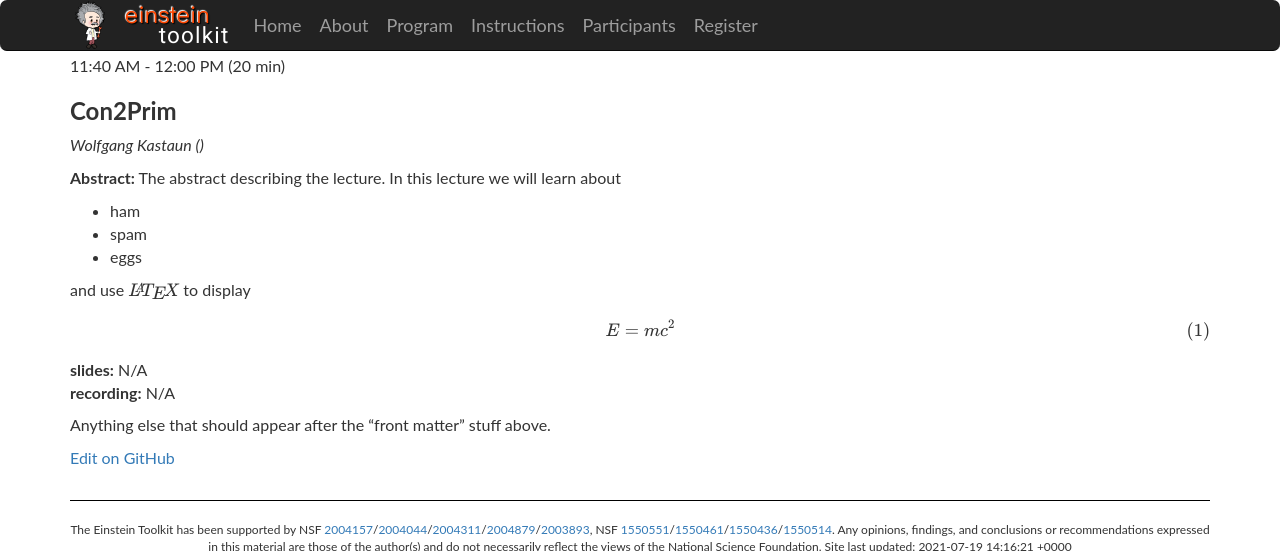
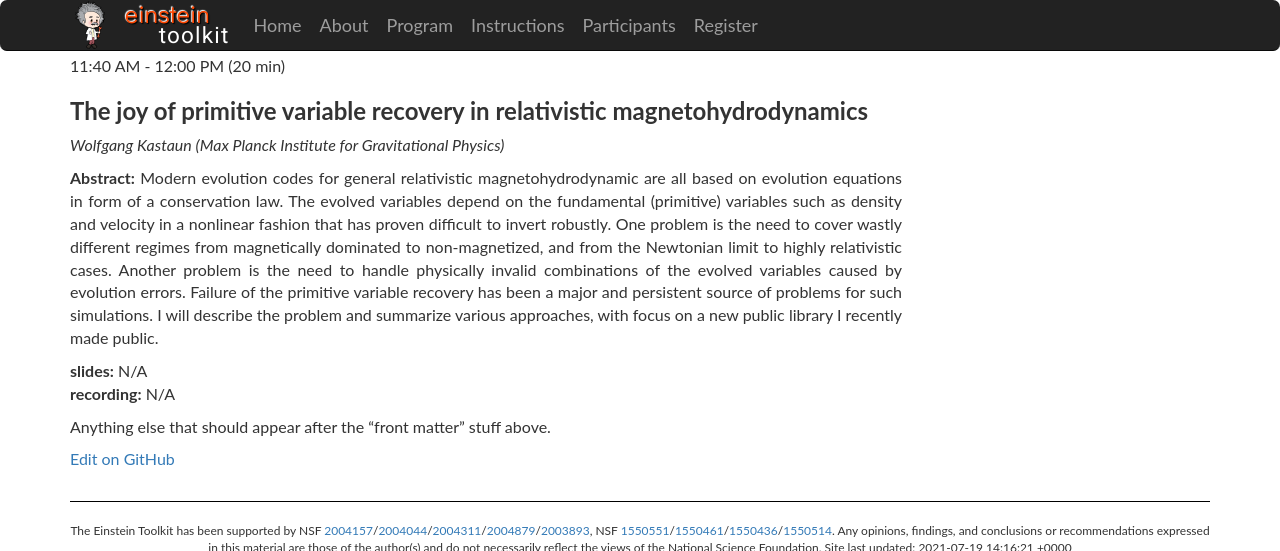
Before and after one commit to EinsteinToolkit/et2021uiuc, a Jekyll site: the page built from _lectures/11-WolfgangKastaun/index.md, in a window 1280 px wide, cut to the strip 0-551 px from the top of the page. Built offline with Jekyll 4.4.1, drawn with Linux system fonts in a browser that asks for light colours; formulas are drawn with MathJax 3.

Commit message:
Update index.md

```diff
--- a/_lectures/11-WolfgangKastaun/index.md
+++ b/_lectures/11-WolfgangKastaun/index.md
@@ -1,9 +1,9 @@
 ---
 layout: default
 usemathjax: true
-title: "Con2Prim"
+title: "The joy of primitive variable recovery in relativistic magnetohydrodynamics"
 author: Wolfgang Kastaun
-institution:
+institution: Max Planck Institute for Gravitational Physics
 # updload your slides as slides.pdf
 # upload your recorded talk as recording.mp4
 # all other files in this directory will show up as "additional files"
@@ -13,19 +13,14 @@ institution:
 {% include base.html %}
 
 {%-capture abstract-%}
-The abstract describing the lecture. In this lecture we will learn about
-
-* ham
-* spam
-* eggs
-
-and use $$\LaTeX$$ to display
-
-$$
-\begin{equation}
-E = m c^2
-\end{equation}
-$$
+Modern evolution codes for general relativistic magnetohydrodynamic are all based on evolution equations in form of
+a conservation law. The evolved variables depend on the fundamental (primitive) variables such as density and velocity
+in a nonlinear fashion that has proven difficult to invert robustly. One problem is the need to cover wastly different
+regimes from magnetically dominated to non-magnetized, and from the Newtonian limit to highly relativistic cases.
+Another problem is the need to handle physically invalid combinations of the evolved variables caused by evolution
+errors. Failure of the primitive variable recovery has been a major and persistent source of problems for such
+simulations. I will describe the problem and summarize various approaches, with focus on a new public library I
+recently made public.
 {%-endcapture-%}
 
 <div class="col-xs-12" markdown="1">
```
